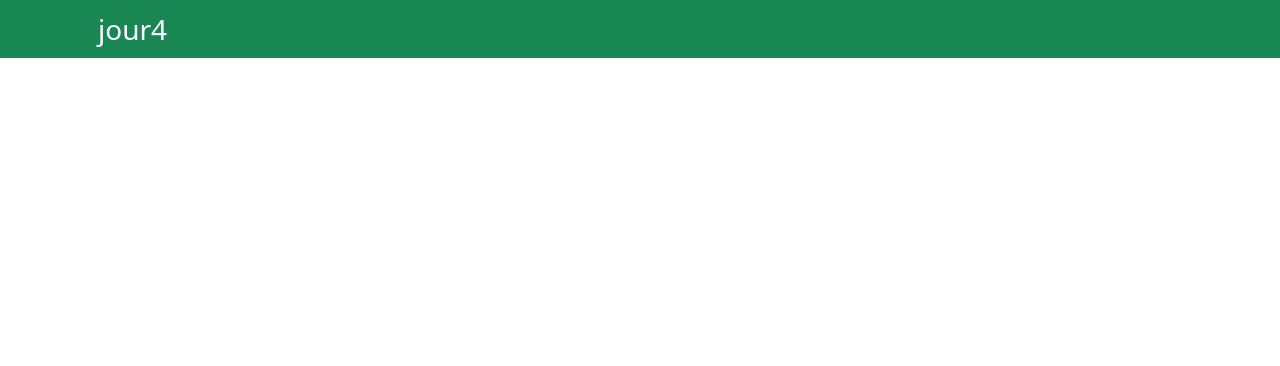
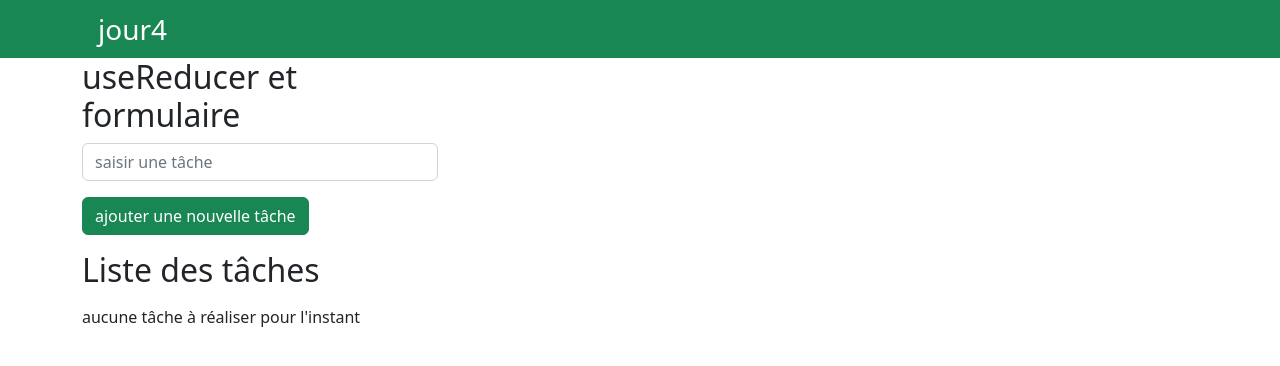
Before and after one commit to webdevproformation/react-greta-dec2022, a React (Vite) app in the folder 04-jour4/: page / in a window 1280 px wide. Shown: the top 366 px of the page. Built offline with nearby package versions, Linux system fonts and the light colour scheme; the HTML template or start-up script is replaced by a standard one.

Commit message:
todo avec useReducer

```diff
--- a/04-jour4/package.json
+++ b/04-jour4/package.json
@@ -10,6 +10,7 @@
   },
   "dependencies": {
     "bootstrap": "^5.2.3",
+    "lodash": "^4.17.21",
     "react": "^18.2.0",
     "react-bootstrap": "^2.7.0",
     "react-dom": "^18.2.0"
--- a/04-jour4/src/App.jsx
+++ b/04-jour4/src/App.jsx
@@ -1,8 +1,17 @@
 import Menu from "./composants/Menu";
+import { Container , Row, Col } from "react-bootstrap"
+import Todo from "./composants/Todo";
 
 const App = () => {
   return ( <>
     <Menu text="jour4"/>
+    <Container>
+      <Row>
+        <Col xs={4}>
+          <Todo />
+        </Col>
+      </Row>
+    </Container>
   </> );
 }
 
--- a/04-jour4/src/composants/Menu.jsx
+++ b/04-jour4/src/composants/Menu.jsx
@@ -17,3 +17,5 @@ const Menu = ({text}) => {
 }
 
 export default Menu;
+
+// rdv 10h55 bon café !!!
--- /dev/null
+++ b/04-jour4/src/composants/Todo.jsx
@@ -0,0 +1,65 @@
+//import { useState } from "react";
+// npm i lodash
+import { useReducer , useRef } from "react";
+import {Form, Button , ListGroup } from "react-bootstrap"
+import _ from "lodash"
+
+function reducer(state, action){
+    const cloneState = _.cloneDeep(state)
+    switch(action.type){
+        case "ADD_TACHE" :
+            cloneState.push({
+                id : Math.random() + "", // 0 1 => "0.6775457585687" générer chiffre unique pour bien distinguer les tâches
+                nom : action.payload,
+                statut : false
+            })
+            return cloneState ;
+        case "SUPPR_TACHE" :
+            return cloneState.filter( function( item ) {
+                return item.id !== action.payload
+            } )
+        default :
+            return state ;
+    }
+}
+
+
+const Todo = () => {
+    const [taches , dispatch] = useReducer(reducer , [])
+    const inputRef = useRef();
+    // [] correspond à la valeur par défaut de taches
+    //const [tache , setTache] = useState([])
+
+    const handleSubmit = (e) => {
+        e.preventDefault();
+        console.log(inputRef.current.value)
+        dispatch({ type : "ADD_TACHE" , payload : inputRef.current.value })
+    }
+
+    return ( <>
+        <h2>useReducer et formulaire</h2>
+        <Form onSubmit={handleSubmit}>
+            <Form.Control type="text" placeholder="saisir une tâche" ref={inputRef} className="mb-3" />
+            <Button variant="success" type="submit">
+                ajouter une nouvelle tâche
+            </Button>
+        </Form>
+        <h2 className="my-3">Liste des tâches</h2>
+        {taches.length === 0 ?
+            <p>aucune tâche à réaliser pour l'instant</p> :
+            <ListGroup>
+                {taches.map(function(item){
+                   return <ListGroup.Item key={item.id} className="d-flex justify-content-between align-items-center">
+                    {item.nom}
+                    <Button variant="outline-danger" onClick={() => dispatch({type : "SUPPR_TACHE", payload: item.id})}>
+                        supprimer
+                    </Button>
+                    </ListGroup.Item>
+                })}
+            </ListGroup>
+        }
+
+    </> );
+}
+
+export default Todo;
```
Also changed, not shown: 2 other files (tests, documents, lock files or other folders).
